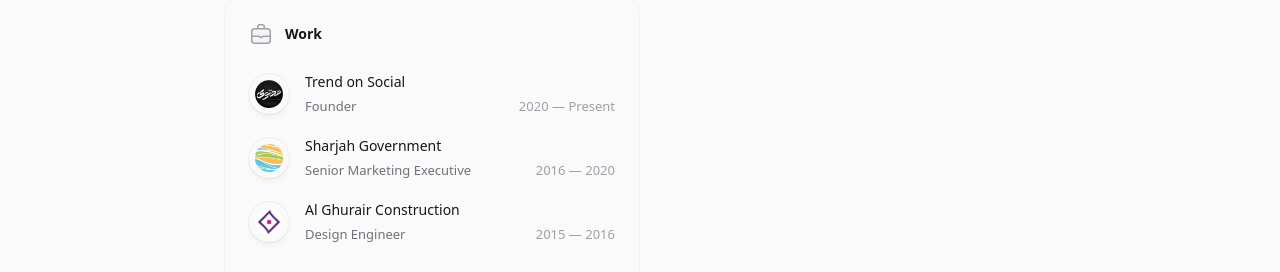
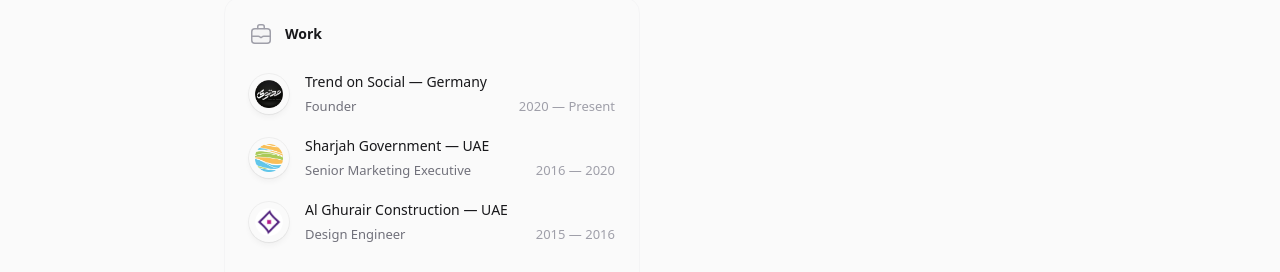
Before and after one commit to kfkhalili/huda-abukhoti-website, a Next.js app: page / in a window 1280 px wide. Shown: the part 958-1230 px from the top of the page. Built offline with nearby package versions, Linux system fonts and the light colour scheme.

Commit message:
fix: text changes

```diff
--- a/src/app/page.tsx
+++ b/src/app/page.tsx
@@ -111,7 +111,7 @@ function Role({ role }: { role: Role }) {
 function Resume() {
   let resume: Array<Role> = [
     {
-      company: 'Trend on Social',
+      company: 'Trend on Social — Germany',
       title: 'Founder',
       logo: logoTrendOnSocial,
       start: '2020',
@@ -121,14 +121,14 @@ function Resume() {
       },
     },
     {
-      company: 'Sharjah Government',
+      company: 'Sharjah Government — UAE',
       title: 'Senior Marketing Executive',
       logo: logoSharjahLadies,
       start: '2016',
       end: '2020',
     },
     {
-      company: 'Al Ghurair Construction',
+      company: 'Al Ghurair Construction — UAE',
       title: 'Design Engineer',
       logo: logoAlGhurair,
       start: '2015',
```
